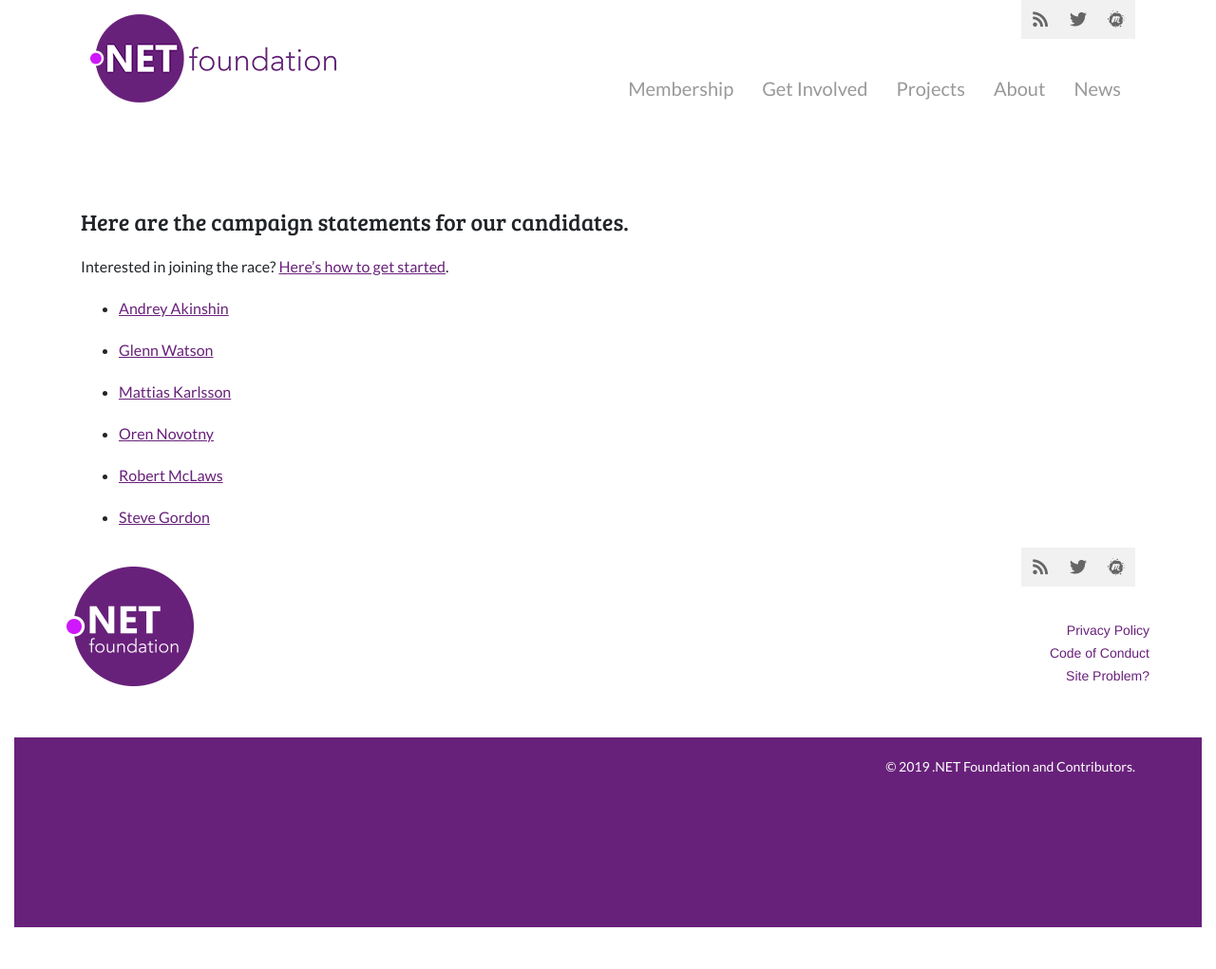
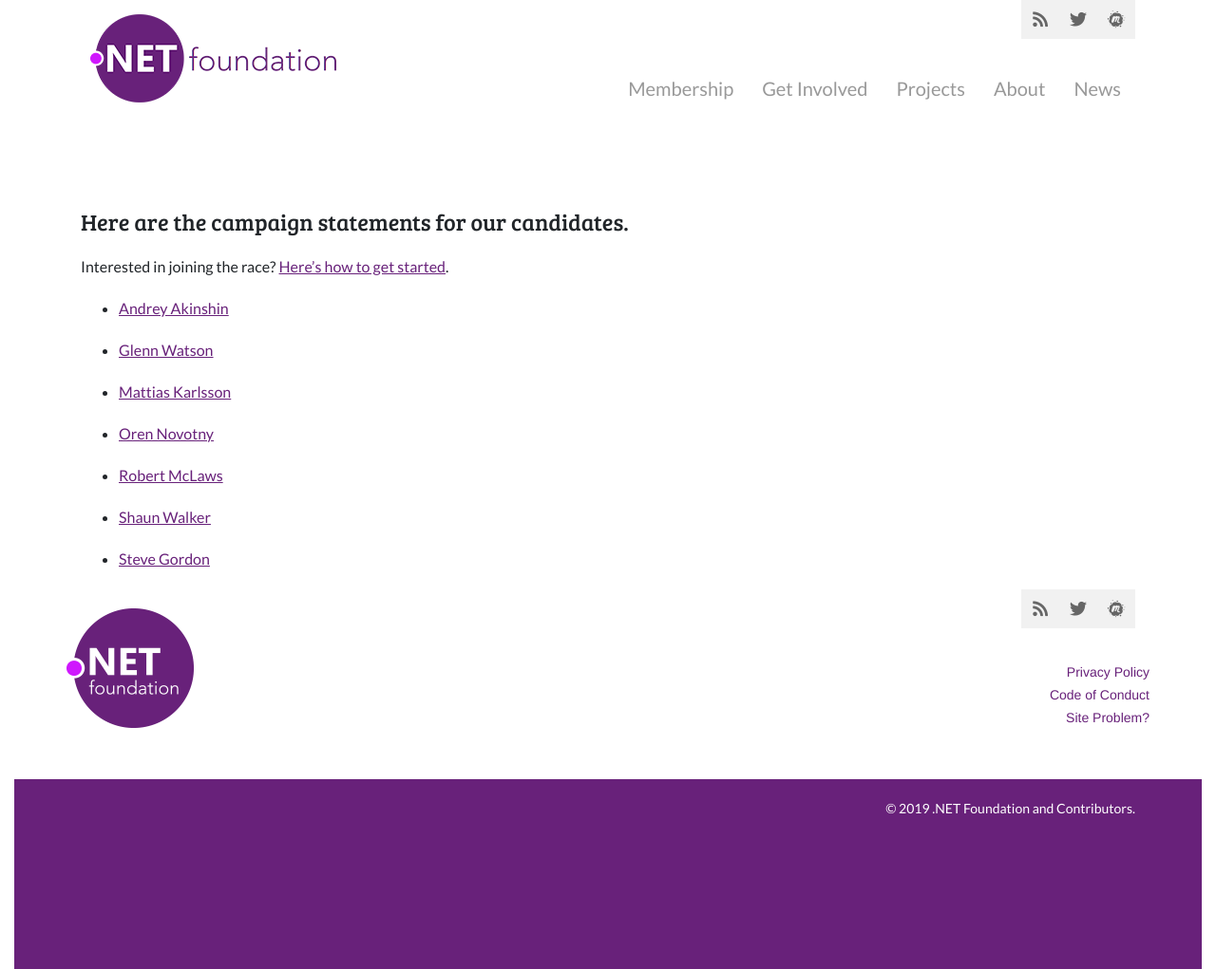
Before and after one commit to dotnet-foundation/election, a Jekyll site: the page built from candidates.md, in a window 1280 px wide. Shown: the whole page at 95% size. Built offline with Jekyll 4.4.1, drawn with Linux system fonts in a browser that asks for light colours; nearby versions of some CDN libraries; our own code applies the rules of GitHub Pages for plain Markdown files; comment, search, counter and statistics services are not loaded; before the commit the page ends 977 px from its top, so only the background shows below that.

Commit message:
Updated frontmatter for Shaun Walker statement

```diff
--- a/_campaign-2019/shaun-walker.md
+++ b/_campaign-2019/shaun-walker.md
@@ -1,3 +1,8 @@
+---
+title: Shaun Walker
+layout: default
+---
+
 # .NET Foundation Campaign: Shaun Walker
 
 ![Shaun Walker](https://www.siliqon.com/portals/0/shaun%20walker.png)
```
